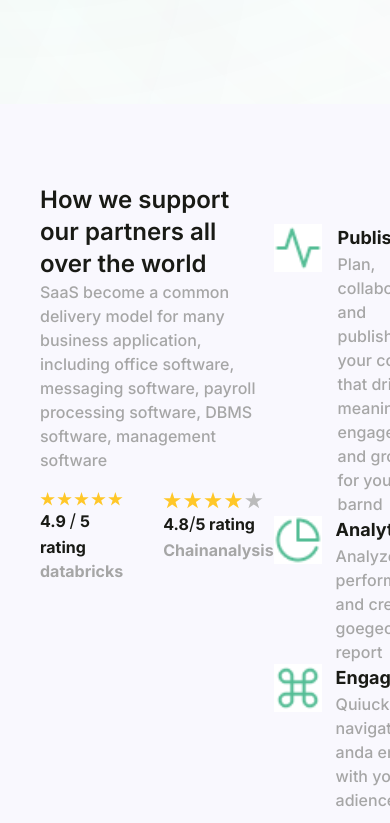
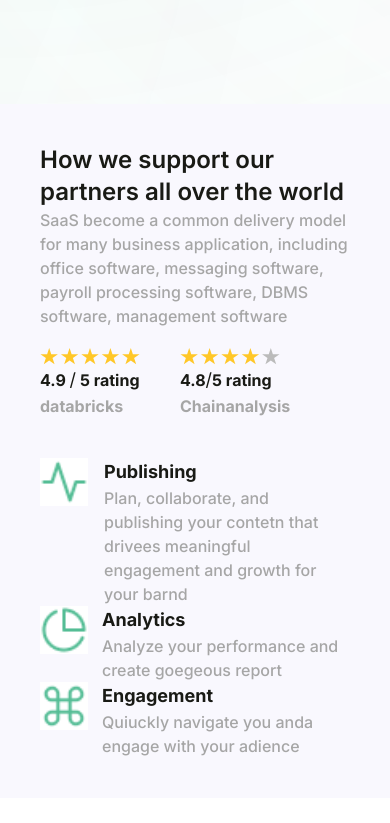
Before and after one commit to Phumnanya/biccas, a Next.js app: page / in a window 390 px wide. Shown: the part 1041-1864 px from the top of the page. Built offline with nearby package versions, Linux system fonts and the light colour scheme.

Commit message:
Update support.tsx

```diff
--- a/app/views/support.tsx
+++ b/app/views/support.tsx
@@ -3,8 +3,8 @@ import Analytics from "../components/analytics"
 
 export default function Support() {
     return(
-        <div className="bg-support w-full h-fit flex flex-row justify-between px-10
-        py-20">
+        <div className="bg-support w-full h-fit flex md:flex-row justify-between px-10
+        md:py-20 py-10 flex-col">
             <Ratings />
             <Analytics />
         </div>
```
